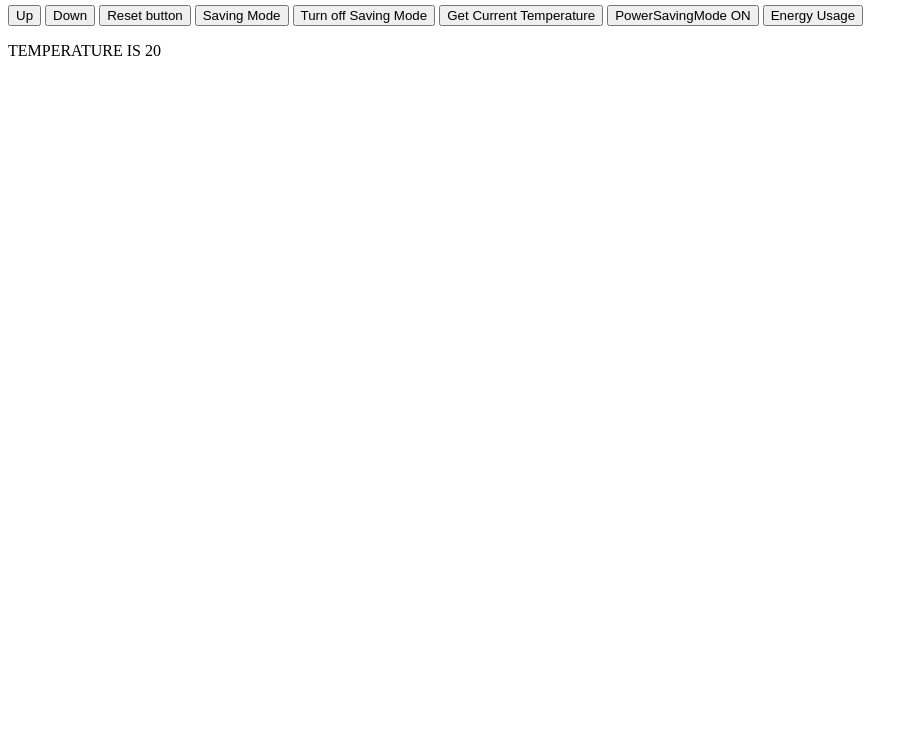
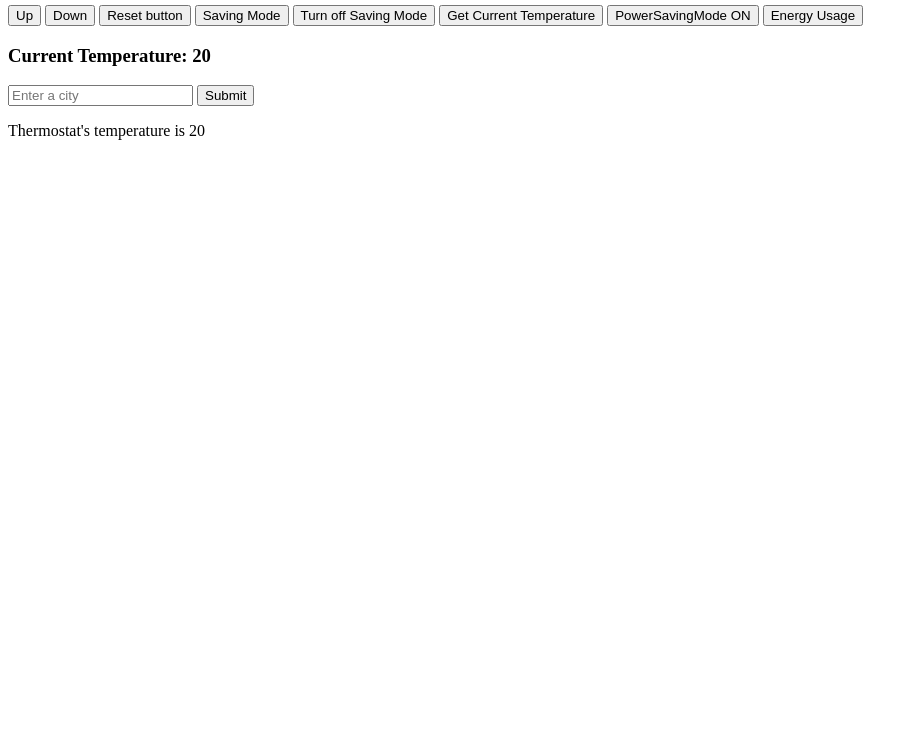
Before and after one commit to Pablo123GitHub/thermostat, a plain HTML site: page index.html in a window 1280 px wide. Shown: the part 50-800 px from the top of the page, without its empty margins (0-918 px from the left). Drawn offline with Linux system fonts and the light colour scheme; no server answers.

Commit message:
add form to submit a town and see the city temperature via  weather API

```diff
--- a/index.html
+++ b/index.html
@@ -2,13 +2,13 @@
 <html>
 
 <head>
-<link href="src/styles.css" rel="stylesheet" >
+  <link href="src/styles.css" rel="stylesheet">
 </head>
 
 <style>
-a.test {
+  a.test {
     font-weight: bold;
-}
+  }
 </style>
 
 <body>
@@ -16,7 +16,7 @@ a.test {
   <section>
     <h1 id="thermostat"> Thermostat </h1>
 
-    <button id="up" >Up </button>
+    <button id="up">Up </button>
     <button id="down"> Down </button>
     <button id="reset"> Reset button </button>
 
@@ -27,13 +27,24 @@ a.test {
 
     <button id="isPowerSavingMode"> PowerSavingMode ON  </button>
     <button id="energyUsage"> Energy Usage  </button>
-    <p> TEMPERATURE IS <span id="temperature"> </span></p>
+
+    <section>
+      <h1> Current Temperature: <span id="current-temperature"> 20 </span></h1>
+
+  <form id="select-city">
+   <input id="current-city" type="text" placeholder="Enter a city"></input>
+   <input type="submit"></input>
+ </form>
 
 
+    </section>
 
+    <p> Thermostat's temperature is <span id="temperature"> </span></p>
+
+    <section>
+
+    </section>
   </section>
-
-
   <script src="src/thermostat.js">
   </script>
   <script src="src/jquery-3.2.1.min.js">
@@ -41,12 +52,6 @@ a.test {
   <script src="src/interface.js">
   </script>
 
-
-
-
-
-
 </body>
 
-
 </html>
--- a/src/interface.js
+++ b/src/interface.js
@@ -1,8 +1,64 @@
 $(document).ready(function() {
+  //
+  // $.get('http://api.openweathermap.org/data/2.5/weather?id=2643743&appid=ed09718f109c7e11045775d311bb4c7e&units=metric', function(data){
+  //   console.log(data.main.temp)
+  // });
+  // interface.js, within the $(document).ready(function() { })
+  // $.get('http://api.openweathermap.org/data/2.5/weather?q=London&appid=a3d9eb01d4de82b9b8d0849ef604dbed&units=metric', function(data) {
+  //   $('#current-temperature').text(data.main.temp);
+  // })
+
+  // {
+  //  "id": 2643743,
+  //  "name": "London",
+  //  "country": "GB",
+  //  "coord": {
+  //    "lon": -0.12574,
+  // ed09718f109c7e11045775d311bb4c7e
+  //    "lat": 51.50853
+  //  }
 
   thermostat = new Thermostat();
 
   $('#temperature').text(thermostat.DEFAULT_TEMPERATURE);
+
+  function displayWeather(city) {
+    var url = 'http://api.openweathermap.org/data/2.5/weather?q=' + city;
+    var token = '&appid=ed09718f109c7e11045775d311bb4c7e';
+    var units = '&units=metric';
+    $.get(url + token + units, function(data) {
+      $('#current-temperature').text(data.main.temp);
+    })
+  }
+  displayWeather('london');
+
+  console.log($('#select-city'))
+
+  $('#select-city').submit(function(event) {
+    event.preventDefault();
+    var city = $('#current-city').val();
+    displayWeather(city);
+  })
+
+
+  // $('#current-city').change(function(){
+  //   var city = $('#current-city').val();
+  //   $.get('http://api.openweathermap.org/data/2.5/weather?q=' + city + '&appid=a3d9eb01d4de82b9b8d0849ef604dbed&units=metric')
+  //   $('#current-temperature').text(data.main.temp)
+  // });
+
+// var selected_option = $('#current-city option:selected');
+
+// $('#current-city').on('change', function() {
+//   console.log(selected_option);
+//   $('#city-temperature').text(selected_option);
+//   console.log(this.value);
+// })
+
+// $('#current-city option').each(function(){
+//   if ($(this).is(':selected')) console.log($('#current-city option:selected').text());
+
+
 
 
   $("#down").click(function() {
@@ -45,10 +101,6 @@ $(document).ready(function() {
     $('#temperature').attr('class', thermostat.energyUsage());
   };
 
+
+
 });
-
-// $( "a" ).addClass( "test" );
-$("a").click(function(event) {
-  event.preventDefault();
-  $(this).hide("slow");
-});
```
